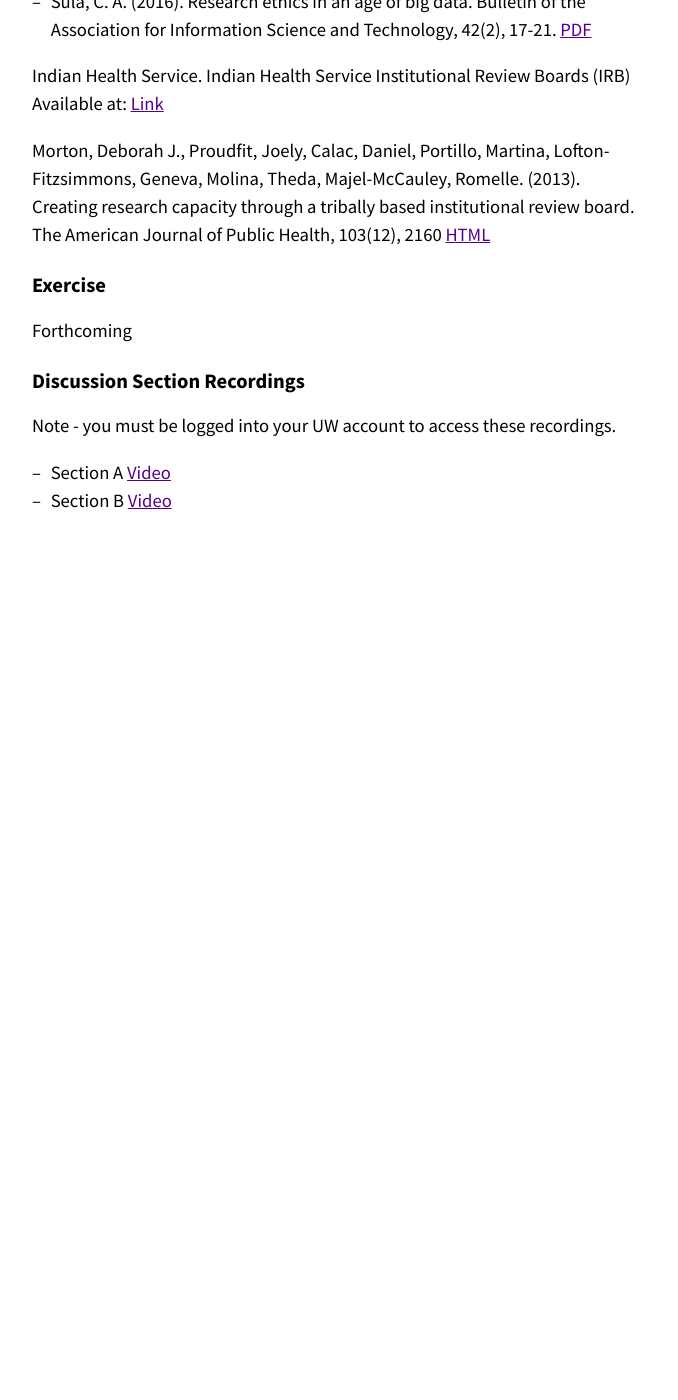
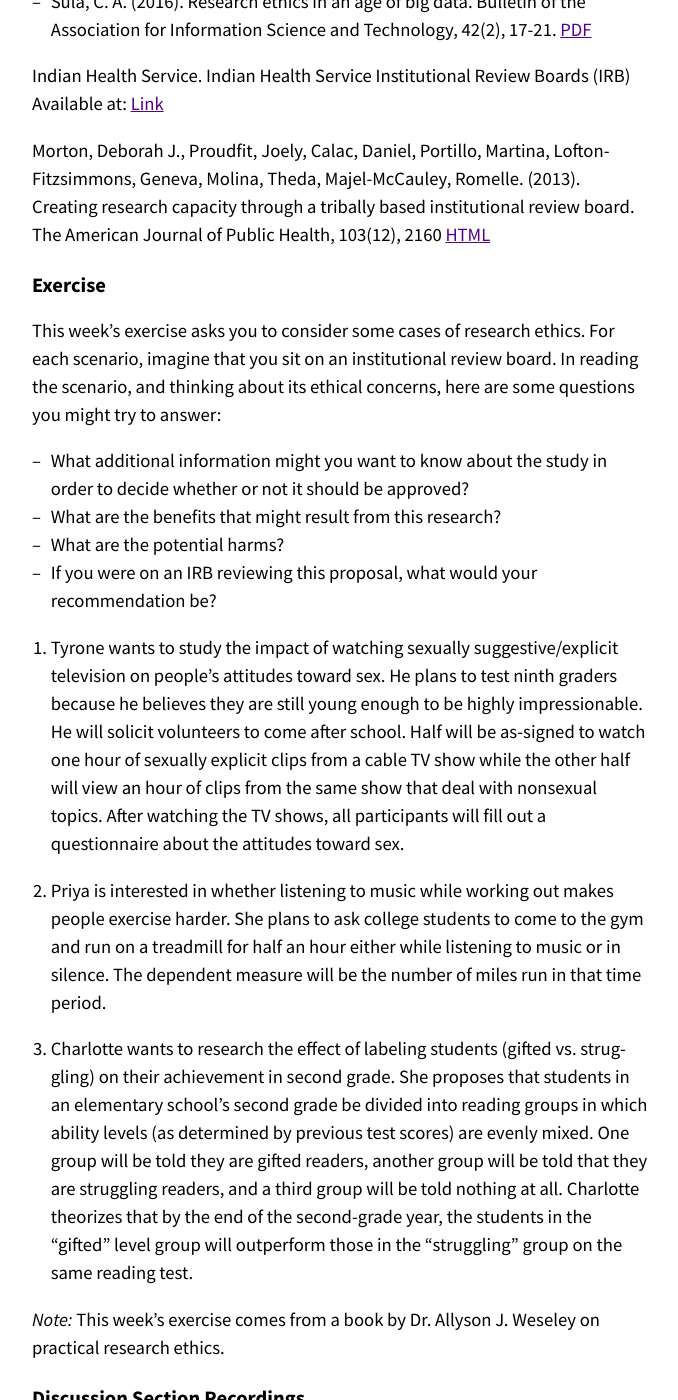
Before and after one commit to nniiicc/LIS-570-Au2020, a Jekyll site: the page built from _2020/res-ethics.md, in a window 1280 px wide and 1400 px high, scrolled down 3352 px. Shown: the whole window, without its empty margins (300-978 px from the left). Built offline with Jekyll 4.4.1, drawn with Linux system fonts in a browser that asks for light colours; before the commit the page ends 3905 px from its top, so only the background shows below that.

Commit message:
push exercise

```diff
--- a/_2020/res-ethics.md
+++ b/_2020/res-ethics.md
@@ -58,7 +58,20 @@ Indian Health Service. Indian Health Service Institutional Review Boards (IRB) A
 Morton, Deborah J., Proudfit, Joely, Calac, Daniel, Portillo, Martina, Lofton-Fitzsimmons, Geneva, Molina, Theda, Majel-McCauley, Romelle. (2013). Creating research capacity through a tribally based institutional review board. The American Journal of Public Health, 103(12), 2160 [HTML](https://www.ncbi.nlm.nih.gov/pmc/articles/PMC3828979/)
 
 ## Exercise
-Forthcoming
+This week's exercise asks you to consider some cases of research ethics. For each scenario, imagine that you sit on an institutional review board. In reading the scenario, and thinking about its ethical concerns, here are some questions you might try to answer:
+
+- What additional information might you want to know about the study in order to decide whether or not it should be approved?
+- What are the benefits that might result from this research?
+- What are the potential harms?
+- If you were on an IRB reviewing this proposal, what would your recommendation be?
+
+1. Tyrone wants to study the impact of watching sexually suggestive/explicit television on people’s attitudes toward sex. He plans to test ninth graders because he believes they are still young enough to be highly impressionable. He will solicit volunteers to come after school. Half will be as-signed to watch one hour of sexually explicit clips from a cable TV show while the other half will view an hour of clips from the same show that deal with nonsexual topics. After watching the TV shows, all participants will fill out a questionnaire about the attitudes toward sex.
+
+2. Priya is interested in whether listening to music while working out makes people exercise harder. She plans to ask college students to come to the gym and run on a treadmill for half an hour either while listening to music or in silence. The dependent measure will be the number of miles run in that time period.
+
+3. Charlotte wants to research the effect of labeling students (gifted vs. strug-gling) on their achievement in second grade. She proposes that students in an elementary school’s second grade be divided into reading groups in which ability levels (as determined by previous test scores) are evenly mixed. One group will be told they are gifted readers, another group will be told that they are struggling readers, and a third group will be told nothing at all. Charlotte theorizes that by the end of the second-grade year, the students in the “gifted” level group will outperform those in the “struggling” group on the same reading test.
+
+*Note:* This week's exercise comes from a book by Dr. Allyson J. Weseley on practical research ethics.
 
 ## Discussion Section Recordings
 Note - you must be logged into your UW account to access these recordings.
```
